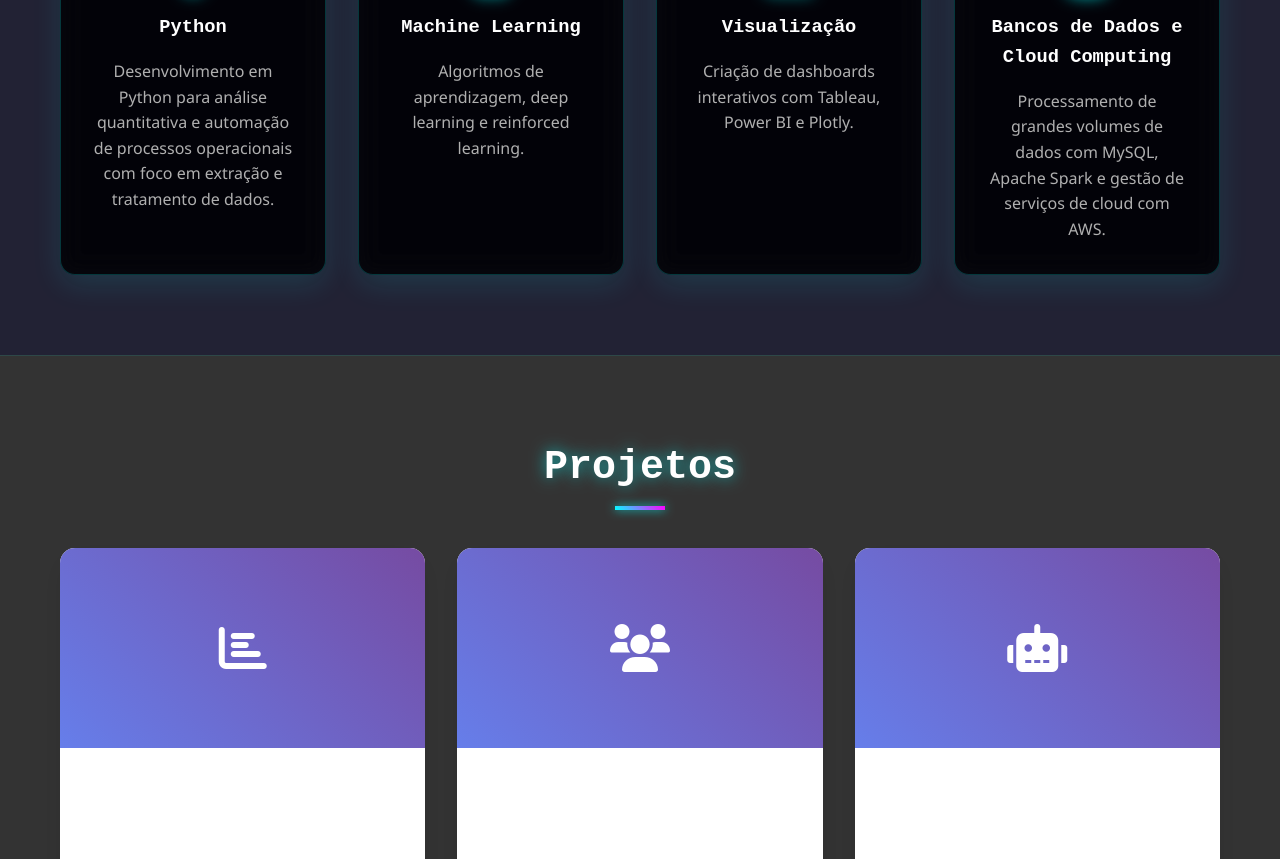
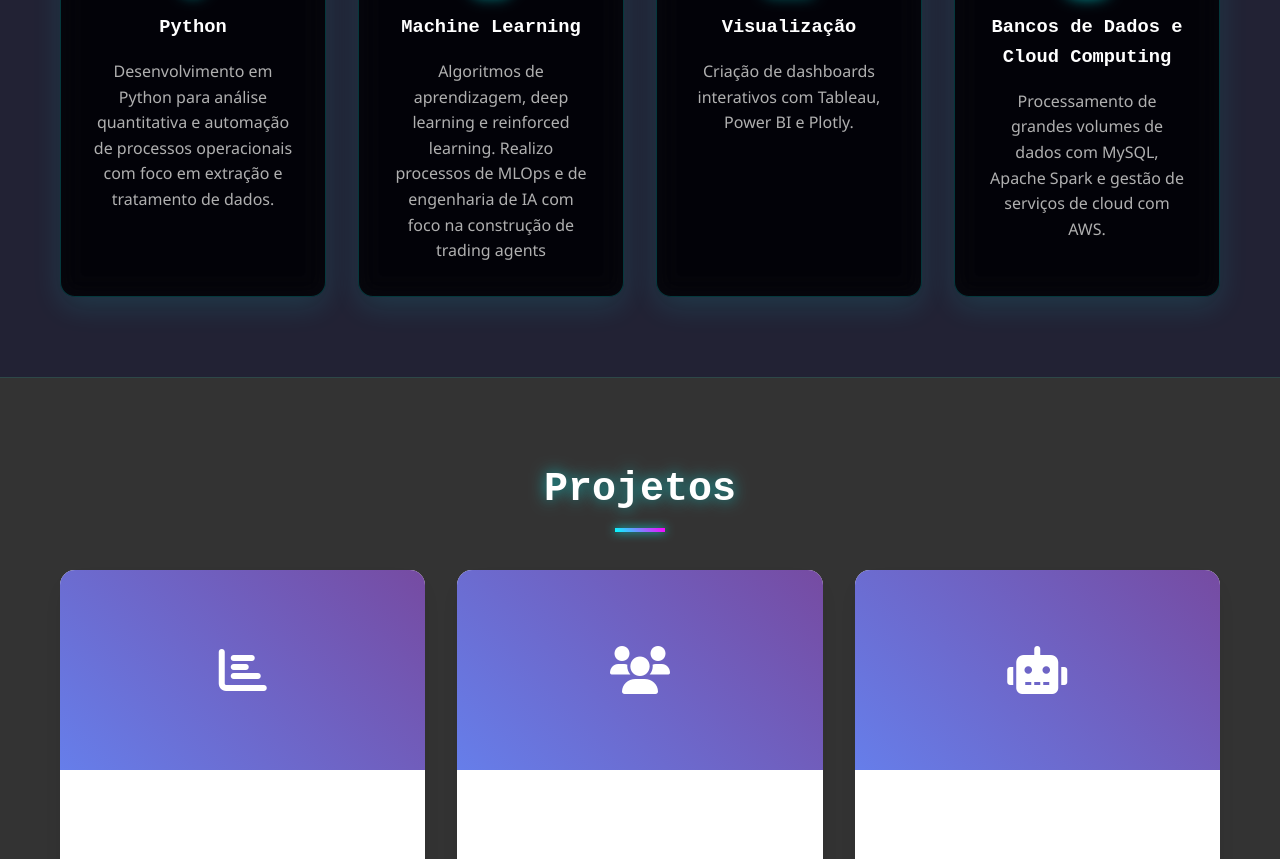
Before and after one commit to Sav-Coelho/savio_coelho.github.io, a plain HTML site: page index.html in a window 1280 px wide. Shown: the part 1650-2509 px from the top of the page. Drawn offline with Linux system fonts and the light colour scheme.

Commit message:
Update index.html

```diff
--- a/index.html
+++ b/index.html
@@ -606,7 +606,7 @@
                 <div class="skill-card">
                     <i class="fas fa-brain"></i>
                     <h3>Machine Learning</h3>
-                    <p>Algoritmos de aprendizagem, deep learning e reinforced learning.</p>
+                    <p>Algoritmos de aprendizagem, deep learning e reinforced learning. Realizo processos de MLOps e de engenharia de IA com foco na construção de trading agents</p>
                 </div>
                 <div class="skill-card">
                     <i class="fas fa-chart-line"></i>
```
